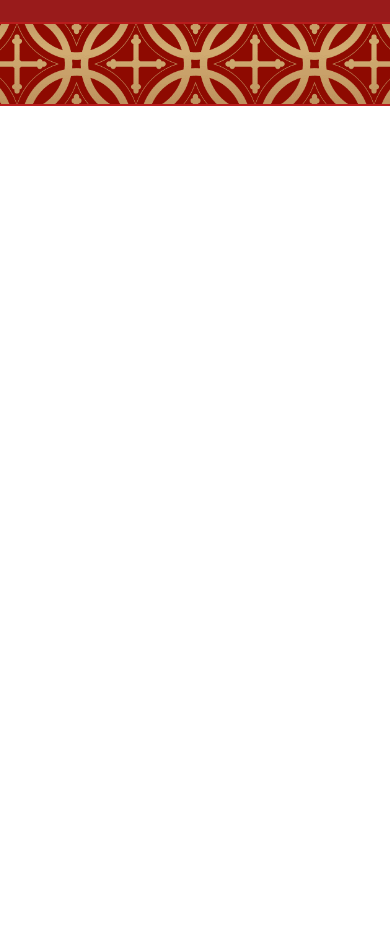
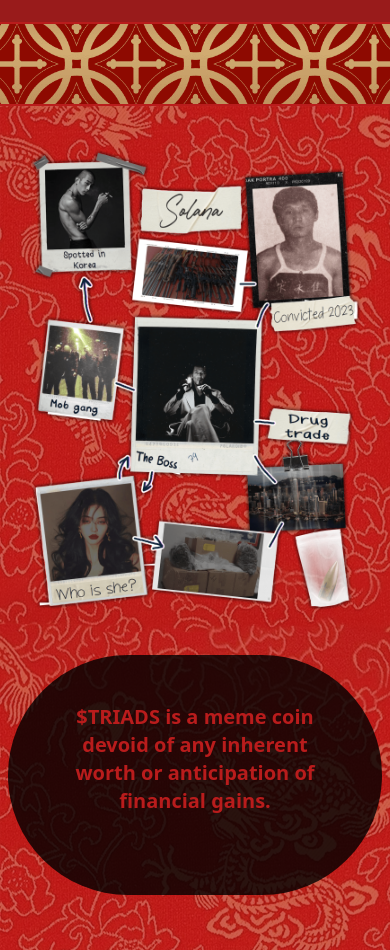
Before and after one commit to mottakinrahat/triads-frontend, a React (Vite) app: page / in a window 390 px wide. Shown: the part 6584-7534 px from the top of the page. Before the commit the page ends 6690 px from the top, so only its background shows below. Built offline with nearby package versions, Linux system fonts and the light colour scheme.

Commit message:
section5 added

```diff
--- a/src/App.jsx
+++ b/src/App.jsx
@@ -6,6 +6,7 @@ import Continue from "./component/ContinuePage/Continue";
 import ChapterSection from "./component/LandingPage/ChapterSection/ChapterSection";
 import GallerySection from "./component/LandingPage/GallerySection/GallerySection";
 import Section4 from "./component/LandingPage/Section4/Section4";
+import Section5 from "./component/LandingPage/Section5/Section5";
 
 function App() {
   // const [count, setCount] = useState(0);
@@ -24,6 +25,7 @@ function App() {
       <ChapterSection />
       <GallerySection/>
       <Section4/>
+      <Section5/>
     </div>
   );
 }
--- /dev/null
+++ b/src/component/LandingPage/Section5/Section5.jsx
@@ -0,0 +1,24 @@
+const Section5 = () => {
+  return (
+    <div className="bg-[url('/public/images/bg-images.jpg')] overflow-hidden">
+      <div className="w-full h-full bg-red-700 bg-opacity-70  min-h-screen flex flex-col pt-10 px-2">
+        <img
+          className="max-w-full px-5  mx-auto"
+          src="/public/images/boardCards.png"
+          alt=""
+        />
+        <div
+          style={{ marginBottom: "-60px" }}
+          className="p-12 bg-black rounded-full bg-opacity-80  max-w-[1600px] w-full lg:mx-auto pb-20 mt-10 "
+        >
+          <h2 className="text-red-700 text-xl md:text-2xl font-bold text-center">
+            $TRIADS is a meme coin devoid of any inherent worth or anticipation
+            of financial gains.
+          </h2>
+        </div>
+      </div>
+    </div>
+  );
+};
+
+export default Section5;
```
